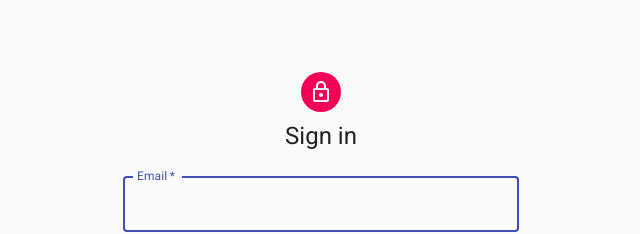
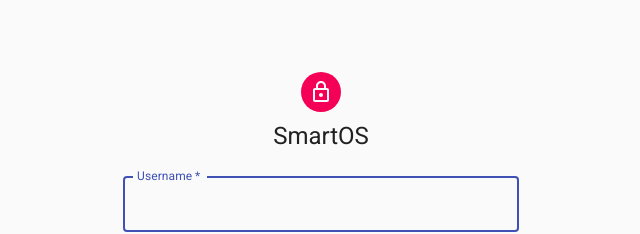
Before and after one commit to alexeysvyridov/SaaS_platform, a React (Create React App) app: page /login in a window 1280 px wide. Shown: the top 234 px of the page, without its empty margins (319-959 px from the left). Built offline with nearby package versions, Linux system fonts and the light colour scheme.

Commit message:
did ordered

```diff
--- a/package.json
+++ b/package.json
@@ -47,6 +47,7 @@
       "last 1 safari version"
     ]
   },
+  "proxy":"http://34.91.178.46:8000/",
   "devDependencies": {
     "@types/react-redux": "^7.1.16",
     "@types/react-router-dom": "^5.1.7"
--- /dev/null
+++ b/src/Models/index.ts
@@ -0,0 +1,14 @@
+import { LOGIN_SUCCESS, LOGIN_FAILURE} from '../types'
+export type LoggedIn = {
+     type: typeof LOGIN_SUCCESS, payload: object
+    }
+export type LoginFailure = { type: typeof LOGIN_FAILURE, error?:  boolean }
+export type StateValues = {
+    isloggedIn: boolean;
+    user: object;
+    error: boolean;
+}
+export type LoginAndPassword = {
+    username: string,
+    password: string
+}
--- a/src/actions/actions.tsx
+++ b/src/actions/actions.tsx
@@ -1,13 +1,12 @@
-export const LOGIN_SUCCESS = 'LOGIN_SUCCESS';
-export const LOGIN_FAILURE= 'LOGIN_FAILURE';
-
-export const loginSuccess = (user:object) => {
+import {LOGIN_SUCCESS, LOGIN_FAILURE} from '../types'
+import {LoggedIn, LoginFailure} from '../Models'
+export const loginSuccess = (user:object):LoggedIn => {
     return {
         type: LOGIN_SUCCESS,
         payload: user
     }
 }
-export const loginFailure = () => {
+export const loginFailure = ():LoginFailure => {
     return {
         type:  LOGIN_FAILURE,
         error: true
--- a/src/api.tsx
+++ b/src/api.tsx
@@ -1,23 +1,27 @@
 import {Dispatch} from 'redux'
-import {loginSuccess,loginFailure, LOGIN_SUCCESS, LOGIN_FAILURE} from './actions/actions'
+import {loginSuccess, loginFailure} from './actions/actions'
+import {LoggedIn} from './Models'
+type Actipons = LoggedIn | {type:string}
 
-type LoggedIn = { type: typeof LOGIN_SUCCESS, payload: object }
-type LoginFailure = { type: typeof LOGIN_FAILURE, error:  boolean }
+export const fetchUser = (user:object) => {
 
-export const fetchUser = async(user:object) => (dispatch:Dispatch<LoggedIn | LoginFailure>) => {
+    return async(dispatch:Dispatch<Actipons>) => {
         try {
-            fetch("api/v1/auth/token", {
+           let res = await fetch("http://localhost:3000/api/v1/auth/token", {
                 method: 'POST',
+                mode: 'no-cors',
                 headers: {
-                    'Accept': 'application/x-www-form-urlencoded',
-                    'Content-Type': 'application/json'
+                    'Accept':'application/json',
+                    'Content-Type': 'application/x-www-form-urlencoded',
+                    'Access-Control-Allow-Origin': '*'
                 },
                 body: JSON.stringify(user)
-            }).then((res) => {
+            })
+            dispatch(loginSuccess(user));
 
-            })
         } catch (error) {
             console.log(error);
-
+            dispatch(loginFailure())
         }
+    }
 }
--- a/src/components/pages/loginForm/LoginForm.tsx
+++ b/src/components/pages/loginForm/LoginForm.tsx
@@ -54,21 +54,15 @@ function CopyRight() {
 }
 
 type FormType = {
-    email: string,
+    username: string,
     password: string
 }
 export const LoginForm = () => {
     const classes = useStyles()
     const {register, handleSubmit, errors} = useForm<FormType>()
     const dispatch = useDispatch()
-    const onSubmit = async(data: any) => {
-        try {
-            let res = await fetchUser(data)
-            console.log(res);
-            dispatch({type:"LOGIN_SUCCESS", res})
-        } catch (error) {
-            dispatch({type:"LOGIN_FAILURE", error:true})
-        }
+    const onSubmit = (data: any) => {
+        dispatch(fetchUser(data));
     }
 
     return (
@@ -79,7 +73,7 @@ export const LoginForm = () => {
                     <LockOutlinedIcon />
                 </Avatar>
                 <Typography component="h1" variant="h5">
-                    Sign in
+                  SmartOS
                 </Typography>
                 <form
                     className={classes.form}
@@ -91,17 +85,17 @@ export const LoginForm = () => {
                         margin="normal"
                         required
                         fullWidth
-                        name="email"
-                        label="Email"
-                        id="email"
-                        autoComplete="email"
+                        name="username"
+                        label="Username"
+                        id="username"
+                        autoComplete="username"
                         autoFocus
                         inputRef={register(
                         {
-                            required: "Email is Required",
+                            required: "Username is Required",
                             pattern: {
                                 value: /^[A-Z0-9._%+-]+@[A-Z0-9.-]+\.[A-Z]{2,}$/i,
-                                message: "email is incorrect!"}
+                                message: "Umail is incorrect!"}
                             }
                         )
                         }
@@ -132,7 +126,7 @@ export const LoginForm = () => {
                  </Button>
                 </form>
             </div>
-            {errors.email && <p className="error">{errors.email.message}</p>}
+            {errors.username && <p className="error">{errors.username.message}</p>}
             {errors.password && <p className="error">{errors.password.message}</p>}
             <Box mt={8}>
                 <CopyRight/>
--- a/src/reducer.tsx
+++ b/src/reducer.tsx
@@ -1,20 +1,10 @@
-import {Reducer} from 'redux'
-import {LOGIN_SUCCESS, LOGIN_FAILURE} from './actions/actions'
-type StateValues = {
-    isloggedIn: boolean;
-    user: object;
-    error: boolean;
-}
+import {LoggedIn, LoginFailure, StateValues} from './Models'
 
 const defaultVal:StateValues = {
     isloggedIn: false,
     user: {},
     error: false
 }
-
-
-export type LoggedIn = { type: typeof LOGIN_SUCCESS, payload: object }
-export type LoginFailure = { type: typeof LOGIN_FAILURE, error:  boolean }
 
 type ActionTypes = LoggedIn | LoginFailure
 
--- /dev/null
+++ b/src/types/index.ts
@@ -0,0 +1,2 @@
+export const LOGIN_SUCCESS = 'LOGIN_SUCCESS';
+export const LOGIN_FAILURE= 'LOGIN_FAILURE';
```
